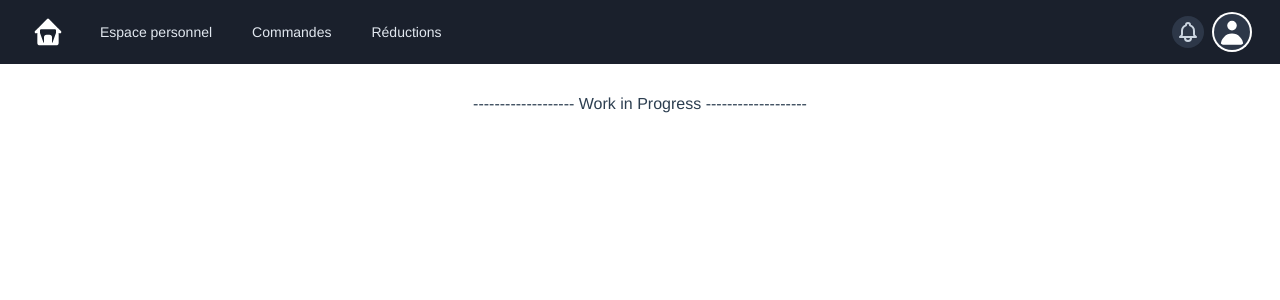
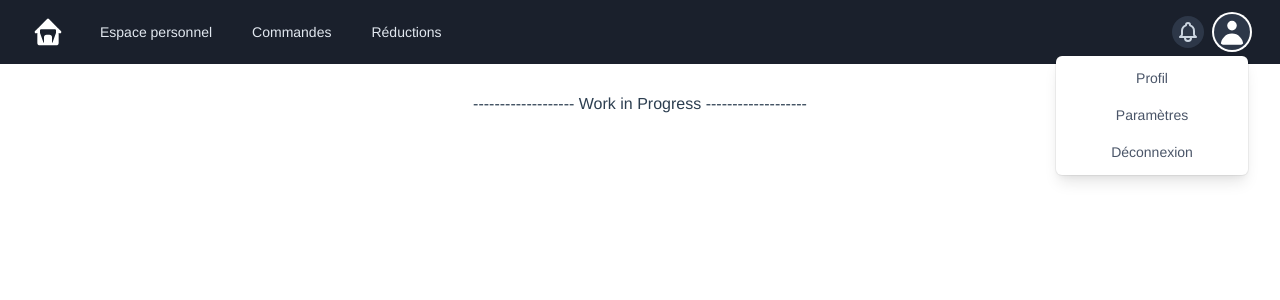
Before and after one commit to raoulnzefa/shop-testing, a Vue app: page / in a window 1280 px wide. Both pictures are taken after a click on the button "Open user menu". Shown: the top 300 px of the page. Built offline with nearby package versions, Linux system fonts and the light colour scheme.

Commit message:
feat: add isOpen method to display dropdown user menu

```diff
--- a/src/components/NavBar.vue
+++ b/src/components/NavBar.vue
@@ -66,7 +66,7 @@
                 class="flex text-sm bg-gray-800 rounded-full focus:outline-none focus:ring-2 focus:ring-offset-2 focus:ring-offset-gray-800 focus:ring-white"
                 id="user-menu"
                 aria-haspopup="true"
-                @click="buttonClick"
+                @click="isOpen = !isOpen"
               >
                 <span class="sr-only">Open user menu</span>
                 <svg
@@ -88,7 +88,7 @@
               role="menu"
               aria-orientation="vertical"
               aria-labelledby="user-menu"
-              v-if="isOpen"
+              v-show="isOpen"
             >
               <a
                 href="#"
@@ -119,3 +119,13 @@
 <script setup>
 import HomeSvg from "./HomeSvg.vue";
 </script>
+
+<script>
+export default {
+  data: function () {
+    return {
+      isOpen: false,
+    };
+  },
+};
+</script>
```
